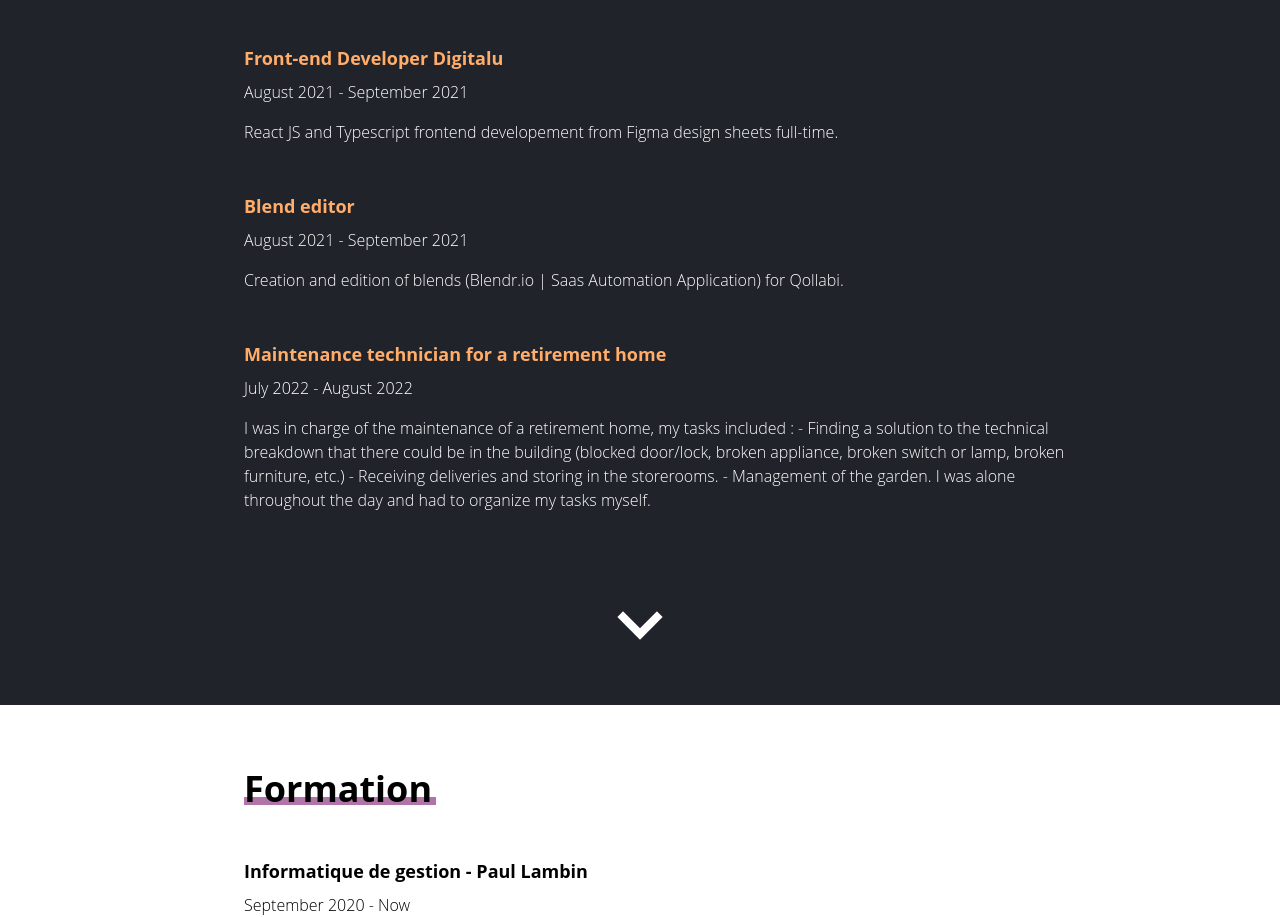
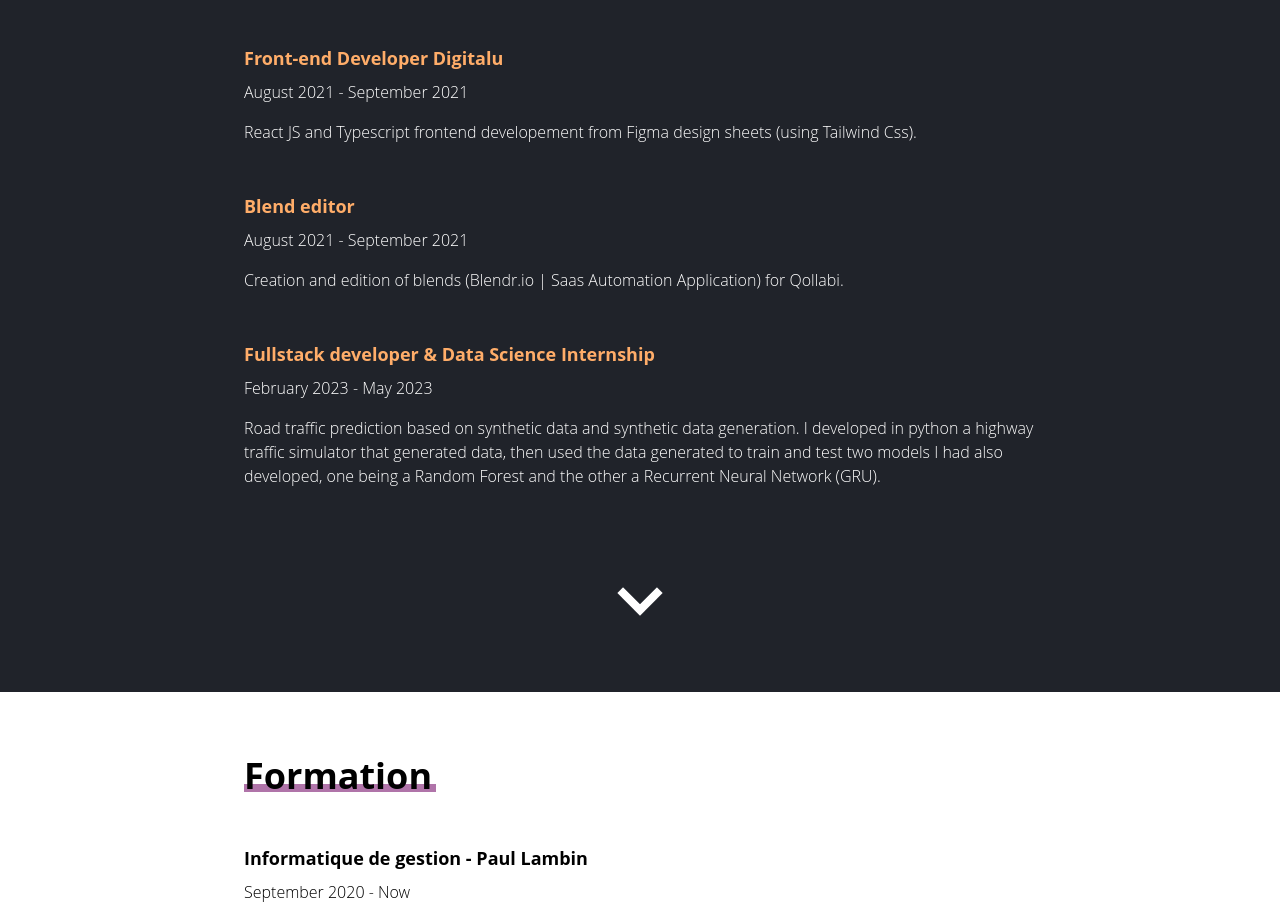
Before and after one commit to meduard11/eduard-cv, a React (Create React App) app: page / in a window 1280 px wide. Shown: the part 1054-1971 px from the top of the page. Built offline with nearby package versions, Linux system fonts and the light colour scheme.

Commit message:
maj intership

```diff
--- a/src/App.js
+++ b/src/App.js
@@ -49,7 +49,7 @@ const App = () => (
             job_title="Front-end Developer Digitalu"
             start_d="August 2021"
             end_d="September 2021"
-            job_description="React JS and Typescript frontend developement from Figma design sheets full-time."
+            job_description="React JS and Typescript frontend developement from Figma design sheets (using Tailwind Css)."
             title_color="text-rajah"
           ></ExperienceBox>
           <ExperienceBox
@@ -60,10 +60,10 @@ const App = () => (
             title_color="text-rajah"
           ></ExperienceBox>
           <ExperienceBox
-            job_title="Maintenance technician for a retirement home"
-            start_d="July 2022"
-            end_d="August 2022"
-            job_description="I was in charge of the maintenance of a retirement home, my tasks included : - Finding a solution to the technical breakdown that there could be in the building (blocked door/lock, broken appliance, broken switch or lamp, broken furniture, etc.) - Receiving deliveries and storing in the storerooms. - Management of the garden. I was alone throughout the day and had to organize my tasks myself."
+            job_title="Fullstack developer & Data Science Internship"
+            start_d="February 2023"
+            end_d="May 2023"
+            job_description="Road traffic prediction based on synthetic data and synthetic data generation. I developed in python a highway traffic simulator that generated data, then used the data generated to train and test two models I had also developed, one being a Random Forest and the other a Recurrent Neural Network (GRU)."
             title_color="text-rajah"
           ></ExperienceBox>
         </div>
```
